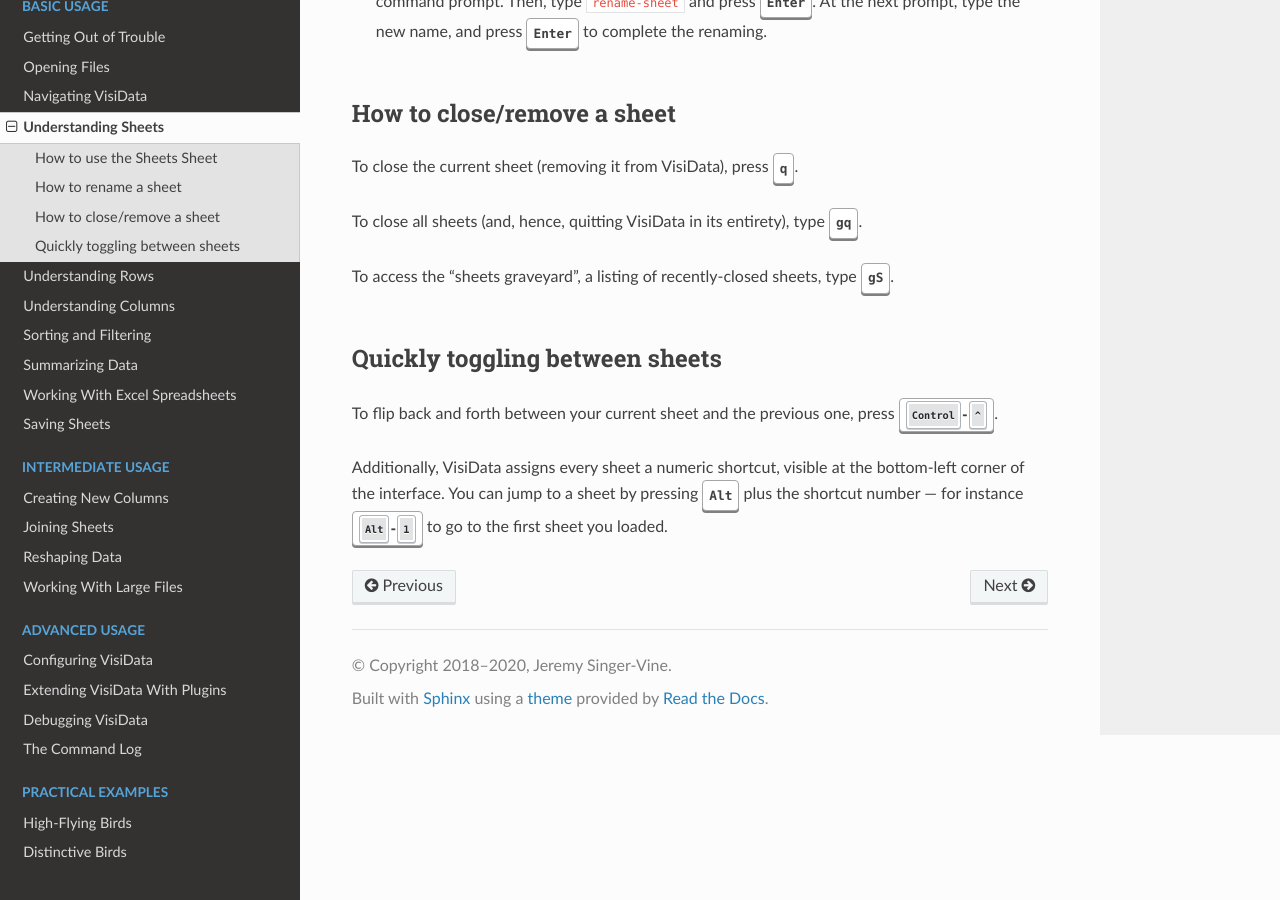
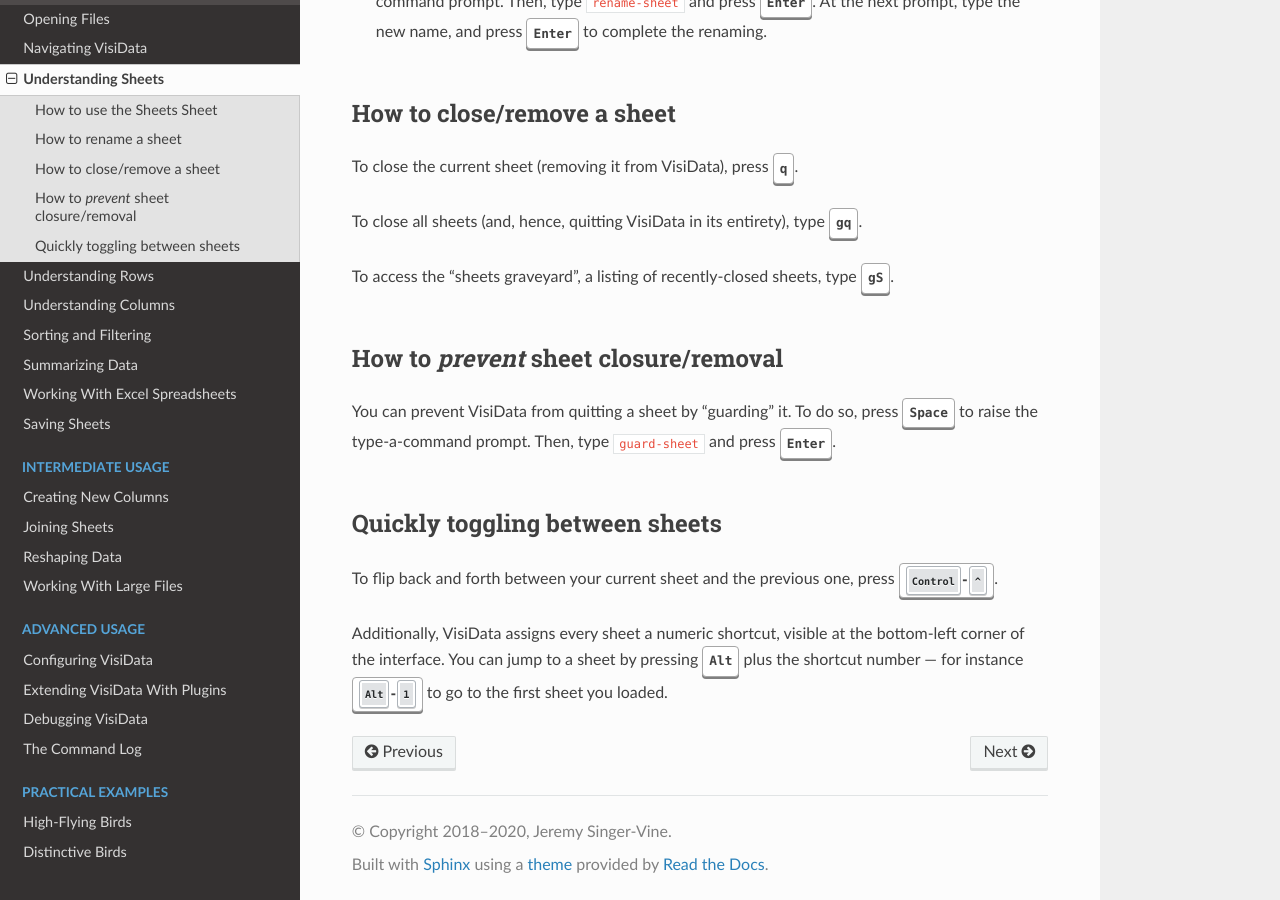
Before and after one commit to jsvine/intro-to-visidata, a Sphinx documentation site: the page built from docs/basics/understanding-sheets.rst, in a window 1280 px wide and 900 px high, scrolled down 1422 px. Built offline with Sphinx 7.4.7 and the Read the Docs theme 2.0.0, drawn with Linux system fonts in a browser that asks for light colours.

Commit message:
Add `guard-sheet` to understanding-sheets

```diff
--- a/docs/basics/understanding-sheets.rst
+++ b/docs/basics/understanding-sheets.rst
@@ -60,6 +60,12 @@
 To access the "sheets graveyard", a listing of recently-closed sheets, type :kbd:`gS`.
 
 
+How to *prevent* sheet closure/removal
+--------------------------------------
+
+You can prevent VisiData from quitting a sheet by "guarding" it. To do so, press :kbd:`Space` to raise the type-a-command prompt. Then, type ``guard-sheet`` and press :kbd:`Enter`.
+
+
 Quickly toggling between sheets
 -------------------------------
 
```
